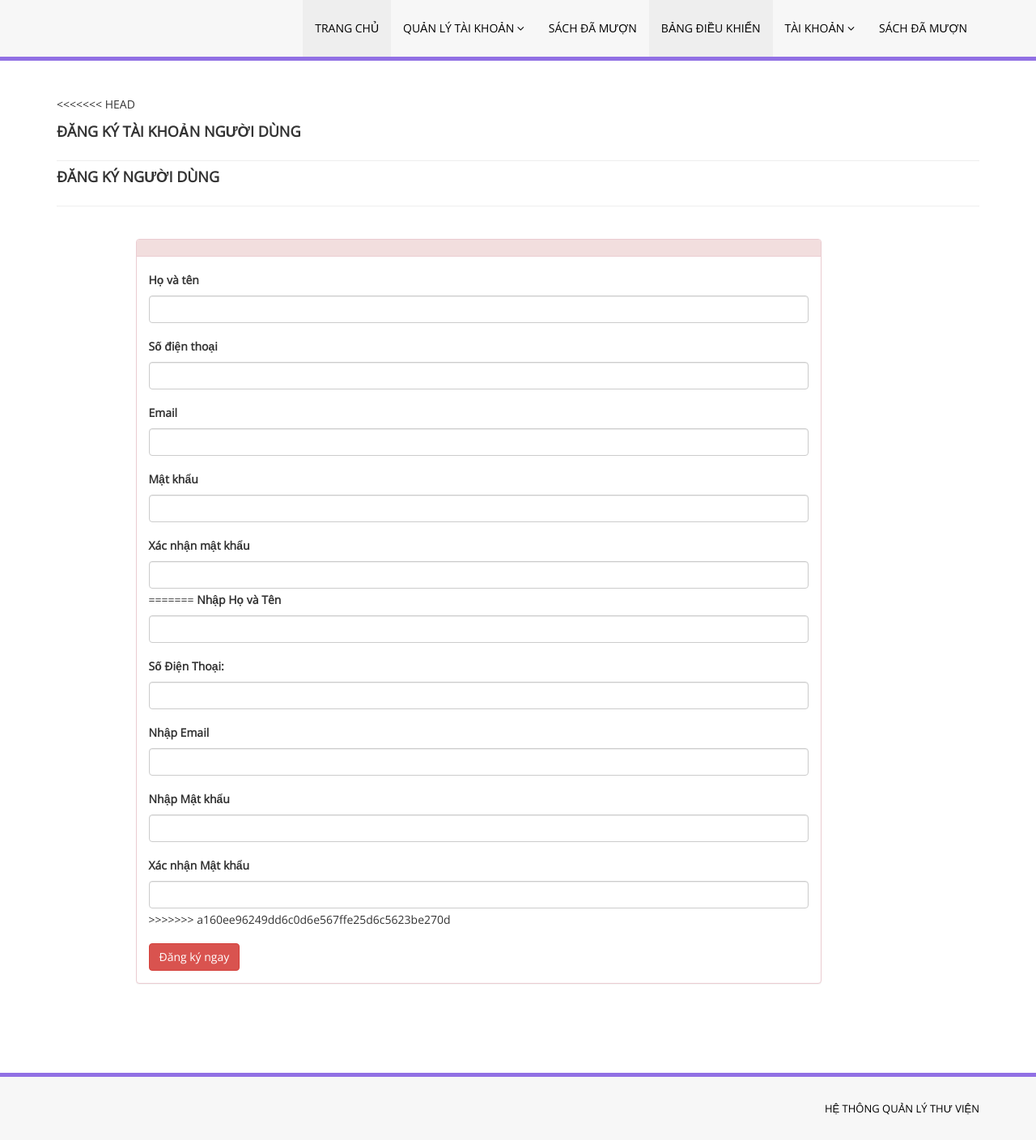
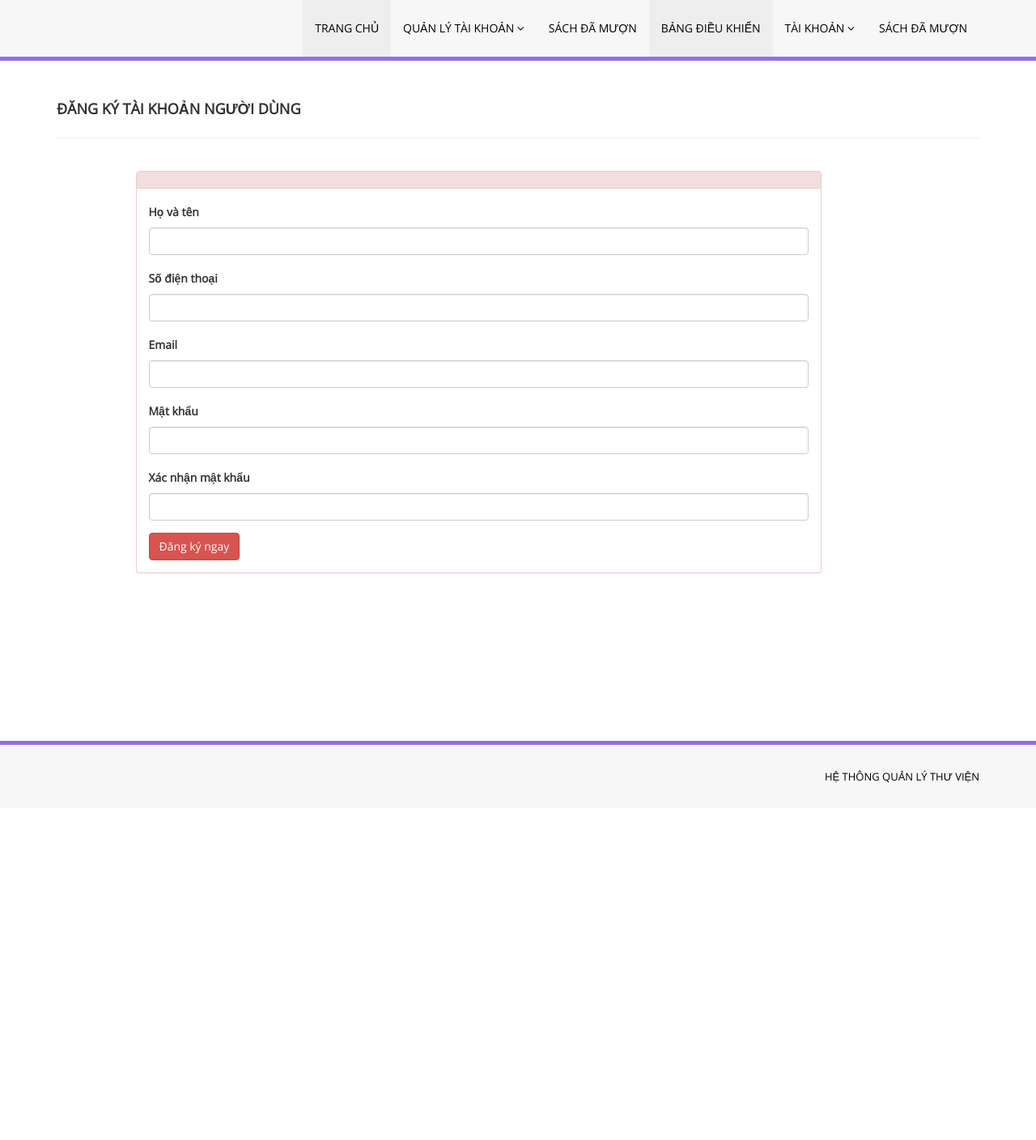
Before and after one commit to minhnhattt/Library-Management, a PHP site: page /signup.php in a window 1280 px wide. Shown: the part 90-1498 px from the top of the page at 81% size. After the commit the page ends 1057 px from the top, so only its background shows below. Run offline with PHP 8.4, Linux system fonts and the light colour scheme; the visitor is signed in with stand-in values (Sample User, id 1).

Commit message:
fix conflict

```diff
--- a/index.php
+++ b/index.php
@@ -59,11 +59,7 @@ if(isset($_POST['login'])) {
         <div class="container">
             <div class="row pad-botm">
                 <div class="col-md-12">
-<<<<<<< HEAD
                     <h4 class="header-line">NGƯỜI DÙNG ĐĂNG NHẬP</h4>
-=======
-                    <h4 class="header-line"> ĐĂNG NHẬP</h4>
->>>>>>> a160ee96249dd6c0d6e567ffe25d6c5623be270d
                 </div>
             </div>
 
--- a/signup.php
+++ b/signup.php
@@ -76,10 +76,7 @@ if(isset($_POST['signup']))
         <div class="container">
             <div class="row pad-botm">
                 <div class="col-md-12">
-<<<<<<< HEAD
                     <h4 class="header-line">Đăng ký tài khoản người dùng</h4>
-                    <h4 class="header-line">Đăng ký Người dùng</h4>
-
                 </div>
             </div>
             <div class="row">
@@ -109,26 +106,6 @@ if(isset($_POST['signup']))
                                 <div class="form-group">
                                     <label>Xác nhận mật khẩu</label>
                                     <input class="form-control" type="password" name="confirmpassword" autocomplete="off" required />
-=======
-                                    <label>Nhập Họ và Tên</label>
-                                    <input class="form-control" type="text" name="hoTen" autocomplete="off" required />
-                                </div>
-                                <div class="form-group">
-                                    <label>Số Điện Thoại:</label>
-                                    <input class="form-control" type="text" name="soDienThoai" maxlength="10" autocomplete="off" required />
-                                </div>
-                                <div class="form-group">
-                                    <label>Nhập Email</label>
-                                    <input class="form-control" type="email" name="email" autocomplete="off" required />
-                                </div>
-                                <div class="form-group">
-                                    <label>Nhập Mật khẩu</label>
-                                    <input class="form-control" type="password" name="matKhau" autocomplete="off" required />
-                                </div>
-                                <div class="form-group">
-                                    <label>Xác nhận Mật khẩu</label>
-                                    <input class="form-control" type="password" name="xacNhanMatKhau" autocomplete="off" required />
->>>>>>> a160ee96249dd6c0d6e567ffe25d6c5623be270d
                                 </div>
                                 <button type="submit" name="signup" class="btn btn-danger" id="submit">Đăng ký ngay</button>
                             </form>
```
